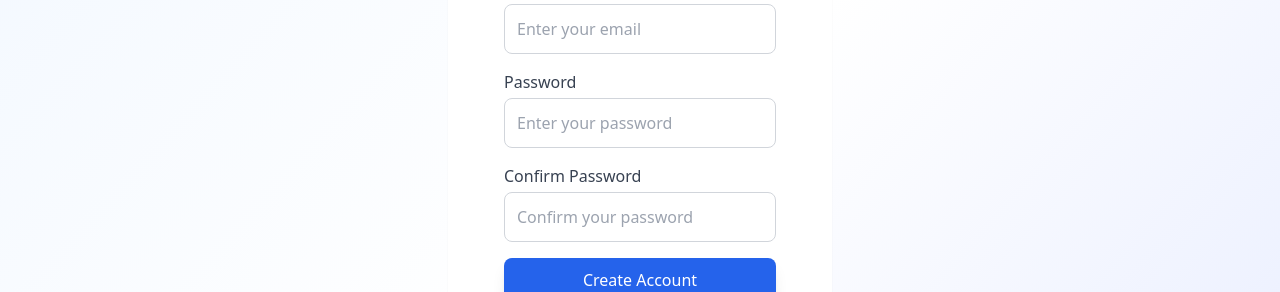
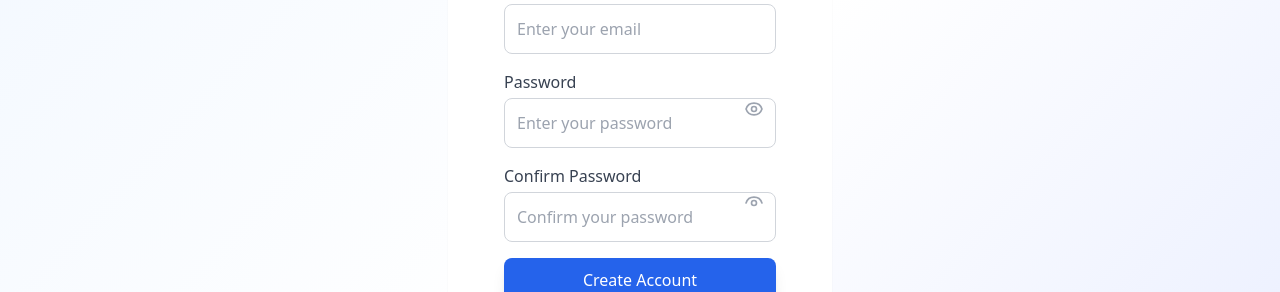
Before and after one commit to sana666-art/PMT-SK, a React app in the folder frontend/: page /register in a window 1280 px wide. Shown: the part 495-787 px from the top of the page. Built offline with nearby package versions, Linux system fonts and the light colour scheme; the HTML template or start-up script is replaced by a standard one.

Commit message:
show/hide Password eye toggle

```diff
--- a/frontend/src/pages/Login.jsx
+++ b/frontend/src/pages/Login.jsx
@@ -14,6 +14,7 @@
   const navigate = useNavigate();
   const [email, setEmail] = useState("");
   const [password, setPassword] = useState("");
+  const [showPassword, setShowPassword] = useState(false);
   const [error, setError] = useState("");
   const [loading, setLoading] = useState(false);
 
@@ -86,6 +87,8 @@
 
             {error && <p className="text-red-500 mb-6 w-full text-sm bg-red-50 p-3 rounded-lg border border-red-200">{error}</p>}
 
+
+
 <Input
               label="Email"
               type="email"
@@ -97,16 +100,34 @@
               className="mb-4"
             />
 
+<div className="relative">
                 <Input
                   label="Password"
-              type="password"
+                  type={showPassword ? "text" : "password"}
                   id="login-password"
                   autoComplete="current-password"
                   placeholder="Enter your password"
                   value={password}
                   onChange={(e) => setPassword(e.target.value)}
-              className="mb-6"
+                  className="pr-12 mb-6"
                 />
+                <button
+                  type="button"
+                  className="absolute inset-y-0 right-0 pr-3 flex items-center"
+                  onClick={() => setShowPassword(!showPassword)}
+                >
+                  {showPassword ? (
+                    <svg className="h-5 w-5 text-gray-400" fill="none" stroke="currentColor" viewBox="0 0 24 24">
+                      <path strokeLinecap="round" strokeLinejoin="round" strokeWidth={2} d="M13.875 18.825a10.05 10.05 0 0112 19c-4.478 0-8.268-2.943-9.543-7a9.97 9.97 0 011.563-3.029m5.858.908a3 3 0 114.243 4.243M9.878 9.878l4.242 4.242M9.878 9.878L3 3m6.878 6.878L21 21" />
+                    </svg>
+                  ) : (
+                    <svg className="h-5 w-5 text-gray-400" fill="none" stroke="currentColor" viewBox="0 0 24 24">
+                      <path strokeLinecap="round" strokeLinejoin="round" strokeWidth={2} d="M15 12a3 3 0 11-6 0 3 3 0 016 0z" />
+                      <path strokeLinecap="round" strokeLinejoin="round" strokeWidth={2} d="M2.458 12C3.732 7.943 7.523 5 12 5c4.478 0 8.268 2.943 9.542 7-1.274 4.057-5.064 7-9.542 7-4.477 0-8.268-2.943-9.542-7z" />
+                    </svg>
+                  )}
+                </button>
+              </div>
 
             <Button className="w-full mb-4 shadow-lg hover:shadow-xl transition-all duration-300" disabled={loading} onClick={handleLogin}>
               {loading ? "Signing in..." : "Sign In"}
--- a/frontend/src/pages/Register.jsx
+++ b/frontend/src/pages/Register.jsx
@@ -41,6 +41,8 @@
   const navigate = useNavigate();
   const [loading, setLoading] = useState(false);
   const [error, setError] = useState("");
+  const [showPassword, setShowPassword] = useState(false);
+  const [showConfirmPassword, setShowConfirmPassword] = useState(false);
 
   const {
     register: formRegister,
@@ -108,21 +110,45 @@
                 error={errors.email?.message}
               />
 
+                <div className="relative">
                   <Input
                     label="Password"
-                type="password"
+                    type={showPassword ? "text" : "password"}
                     placeholder="Enter your password"
                     {...formRegister("password")}
                     error={errors.password?.message}
+                    className="pr-12"
                   />
+                  <button
+                    type="button"
+                    className="absolute inset-y-0 right-0 pr-3 flex items-center"
+                    onClick={() => setShowPassword(!showPassword)}
+                  >
+                    <svg className="h-5 w-5 text-gray-400" fill="none" stroke="currentColor" viewBox="0 0 24 24">
+                      <path strokeLinecap="round" strokeLinejoin="round" strokeWidth={2} d={showPassword ? "M13.875 18.825a10.05 10.05 0 0112 19c-4.478 0-8.268-2.943-9.543-7a9.97 9.97 0 011.563-3.029m5.858.908a3 3 0 114.243 4.243M9.878 9.878l4.242 4.242M9.878 9.878L3 3m6.878 6.878L21 21" : "M15 12a3 3 0 11-6 0 3 3 0 016 0z M2.458 12C3.732 7.943 7.523 5 12 5c4.478 0 8.268 2.943 9.542 7-1.274 4.057-5.064 7-9.542 7-4.477 0-8.268-2.943-9.542-7z"} />
+                    </svg>
+                  </button>
+                </div>
 
+                <div className="relative">
                   <Input
                     label="Confirm Password"
-                type="password"
+                    type={showConfirmPassword ? "text" : "password"}
                     placeholder="Confirm your password"
                     {...formRegister("confirmPassword")}
                     error={errors.confirmPassword?.message}
+                    className="pr-12"
                   />
+                  <button
+                    type="button"
+                    className="absolute inset-y-0 right-0 pr-3 flex items-center"
+                    onClick={() => setShowConfirmPassword(!showConfirmPassword)}
+                  >
+                    <svg className="h-5 w-5 text-gray-400" fill="none" stroke="currentColor" viewBox="0 0 24 24">
+                      <path strokeLinecap="round" strokeLinejoin="round" strokeWidth={2} d={showConfirmPassword ? "M13.875 18.825a10.05 10.05 0 0112 19c-4.478 0-8.268-2.943-9.543-7a9.97 9.97 0 011.563-3.029m5.858.908a3 3 0 114.243 4.243M9.878 9.878l4.242 4.242M9.878 9.878L3 3m6.878 6.878L21 21" : "M15 12a3 3 0 11-6 0 3 3 0 016 0z M2.458 12C3.732 7.943 7.523 5 12 5c4.478 0 8.268 2.943 9.542 7-1.274 4.057 Ascending 4.057-5.064 7-9.542 7-4.477 0-8.268-2.943-9.542-7z"} />
+                    </svg>
+                  </button>
+                </div>
 
               <Button type="primary" className="w-full shadow-lg hover:shadow-xl transition-all duration-300" disabled={loading || !isValid}>
                 {loading ? "Creating Account..." : "Create Account"}
```
Lines whose indentation alone changed are shown as unchanged.
